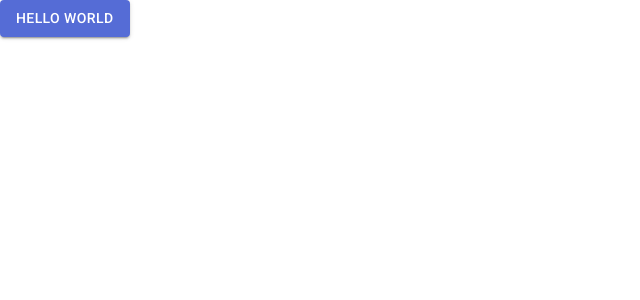
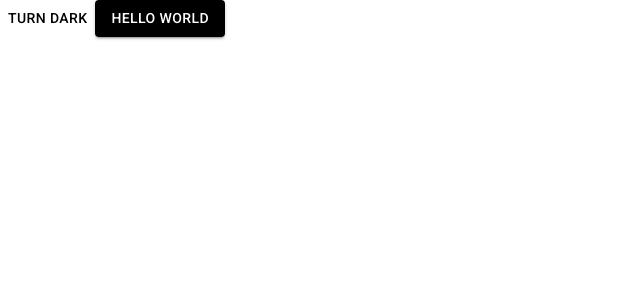
Before and after one commit to phanvanthuan06052004/trello-wed, a React (Vite) app in the folder trello-wed/: page / in a window 1280 px wide. Shown: the top 300 px of the page, without its empty margins (0-640 px from the left). Built offline with nearby package versions, Linux system fonts and the light colour scheme.

Commit message:
add light dark mode version 1

```diff
--- a/trello-wed/src/App.jsx
+++ b/trello-wed/src/App.jsx
@@ -1,11 +1,27 @@
 
 import Button from '@mui/material/Button'
+import {
+  useColorScheme
+} from '@mui/material/styles'
 
+function ModeToggle() {
+  const { mode, setMode } = useColorScheme()
+  return (
+    <Button
+      onClick={() => {
+        setMode(mode === 'light' ? 'dark' : 'light')
+      }}
+    >
+      {mode === 'light' ? 'Turn dark' : 'Turn light'}
+    </Button>
+  )
+}
 
 function App() {
 
   return (
     <>
+      <ModeToggle />
       <Button variant="contained">Hello world</Button>
     </>
   )
--- a/trello-wed/src/main.jsx
+++ b/trello-wed/src/main.jsx
@@ -3,13 +3,13 @@
 import App from './App.jsx'
 import CssBaseline from '@mui/material/CssBaseline' //đồng bồ css giữa các browwer
 import theme from './theme'
-import { ThemeProvider } from '@mui/material/styles'
+import { Experimental_CssVarsProvider as CssVarsProvider } from '@mui/material/styles'
 
 createRoot(document.getElementById('root')).render(
   <StrictMode>
-    <ThemeProvider theme={theme}>
+    <CssVarsProvider theme={theme}>
       <CssBaseline />
       <App />
-    </ThemeProvider>
+    </CssVarsProvider>
   </StrictMode>
 )
--- a/trello-wed/src/theme.js
+++ b/trello-wed/src/theme.js
@@ -1,21 +1,23 @@
-import { createTheme } from '@mui/material/styles'
-import { red } from '@mui/material/colors'
-
+import { experimental_extendTheme as extendTheme } from '@mui/material/styles'
 // Create a theme instance.
-const theme = createTheme({
-  cssVariables: true,
-  palette: {
-    // mode: 'dark',
-    primary: {
-      main: '#556cd6'
+const theme = extendTheme({
+  colorSchemes: {
+    light: {
+      palette: {
+        primary: {
+          main: '#000'
+        }
+      }
     },
-    secondary: {
-      main: '#19857b'
-    },
-    error: {
-      main: red.A400
+    dark: {
+      palette: {
+        primary: {
+          main: '#2196f3'
+        }
+      }
     }
   }
+// ...other properties
 })
 
 export default theme
```
